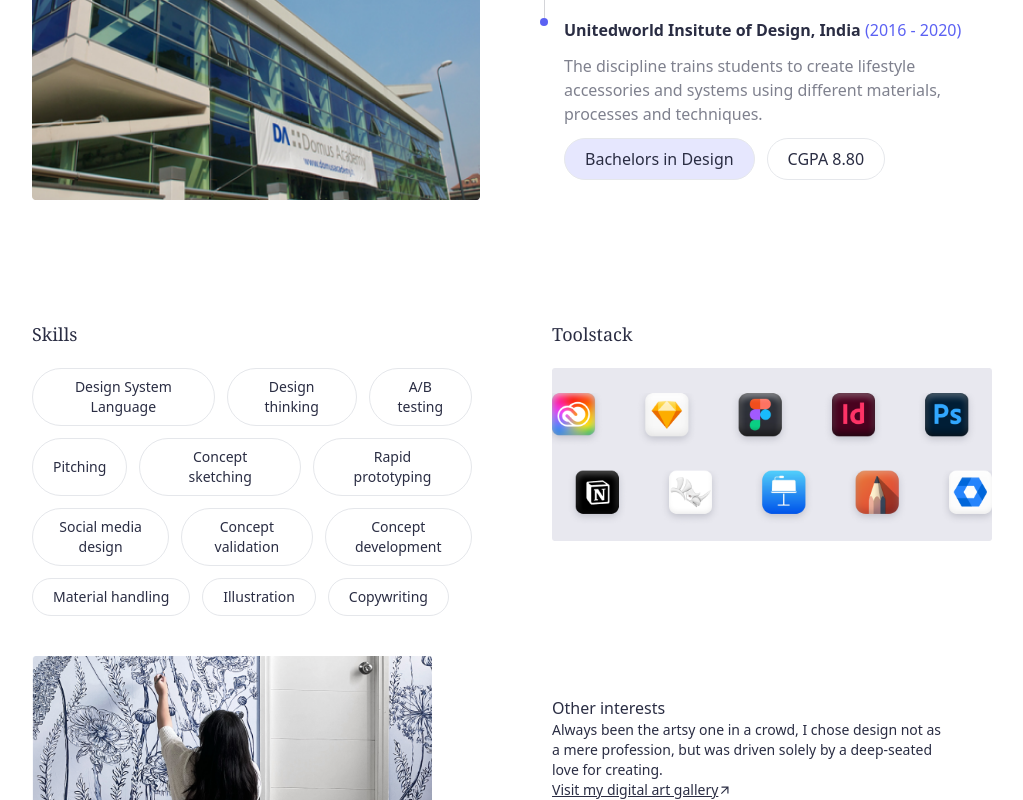
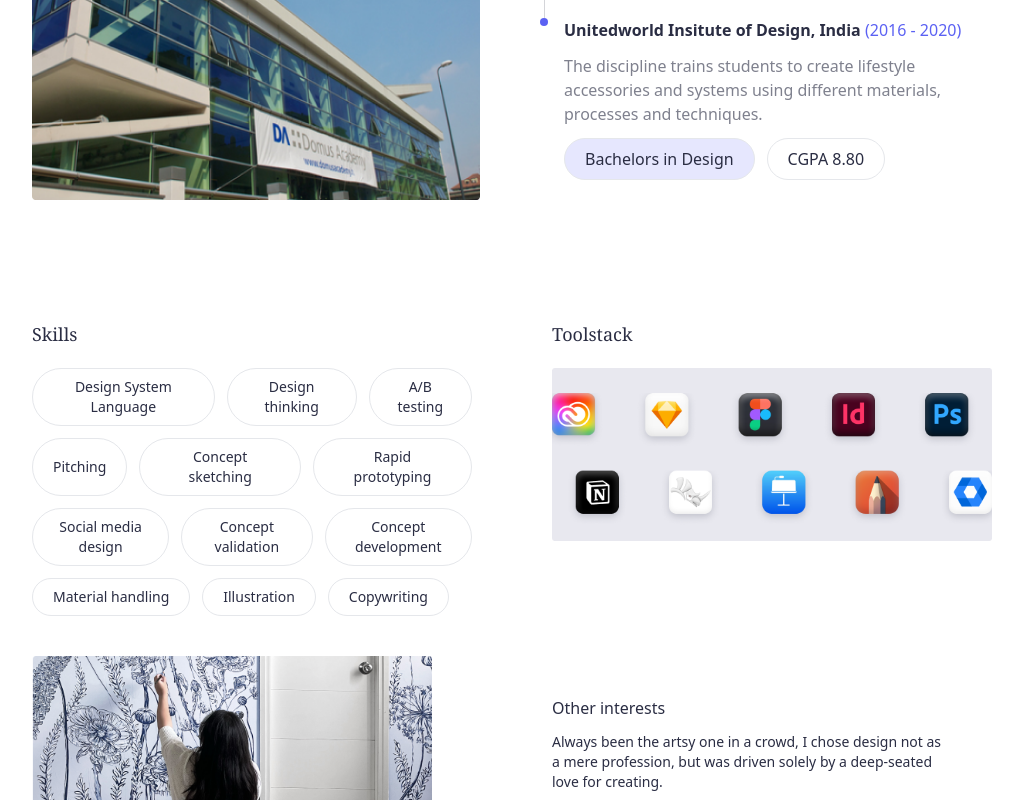
Before and after one commit to ashokpkd/project-maria, a React (Vite) app: page /about in a window 1280 px wide. Shown: the part 2000-2800 px from the top of the page, without its empty margins (128-1151 px from the left). Built offline with nearby package versions, Linux system fonts and the light colour scheme.

Commit message:
few changes added

```diff
--- a/src/Pages/About_Page/components/block/IntrestBlock.jsx
+++ b/src/Pages/About_Page/components/block/IntrestBlock.jsx
@@ -11,8 +11,8 @@ const IntrestBlock = () => {
       </div>
 
       <div className=" flex flex-1 flex-col gap-10 py-10  md:px-10 font-sans">
-        <div>
-          <div>
+        <div className="flex flex-col gap-5">
+          <div className="flex flex-col gap-3">
             <p className=" font-medium">Other interests</p>
             <p className=" text-sm ">
               Always been the artsy one in a crowd, I chose design not as a mere
--- a/src/components/block/Navbar.jsx
+++ b/src/components/block/Navbar.jsx
@@ -13,7 +13,7 @@ const Navbar = () => {
   };
   return (
     <>
-      <div className="w-[100%] h-16 md:h-20 md:px-40 flex justify-between items-center px-10 md:border sticky top-0 bg-white">
+      <div className="w-[100%] h-16 md:h-20 md:px-40 flex justify-between items-center px-10 md:border  bg-white">
         <div>
           <img src={logo} alt="logo" className=" " />
         </div>
```
